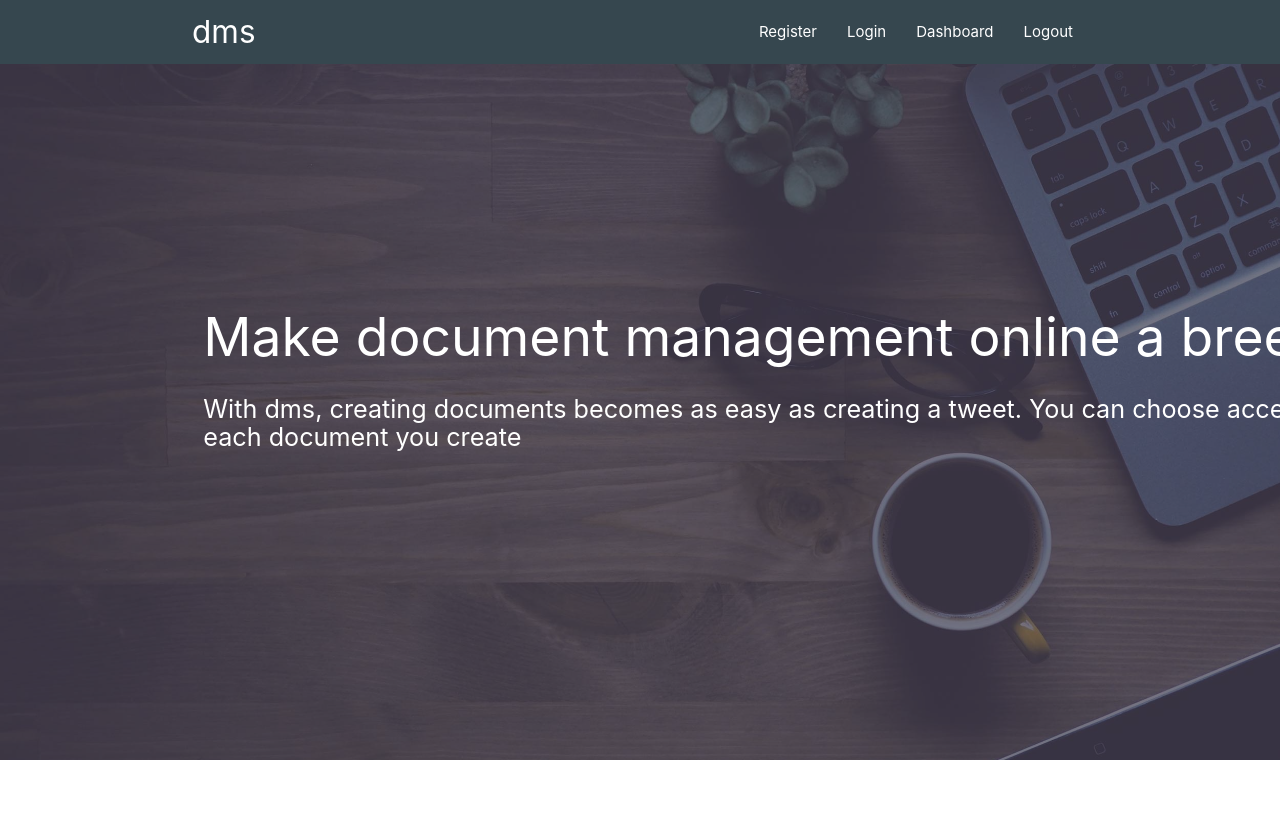
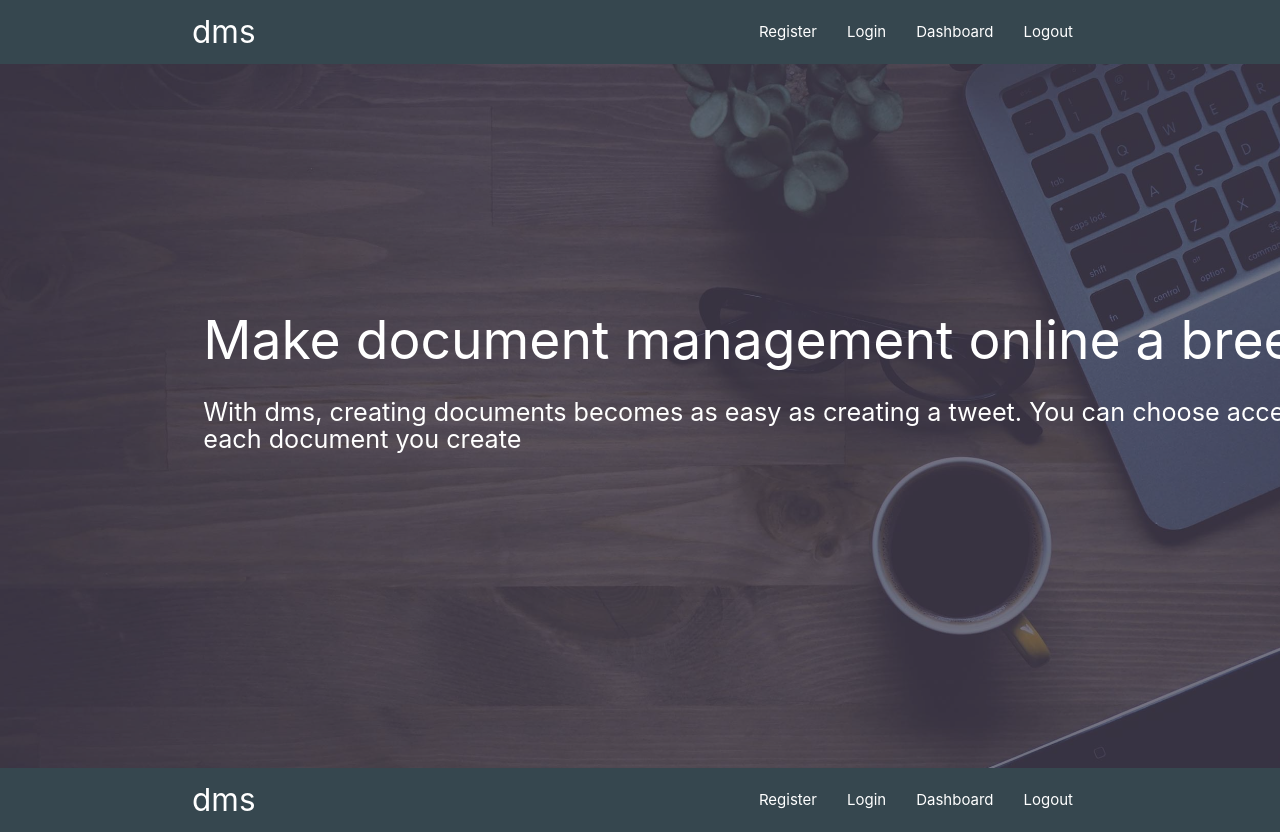
Before and after one commit to lawaldare/document-management-system, a React (Create React App) app: page / in a window 1280 px wide. Before the commit the page ends 800 px from the top, so only its background shows below. Built offline with nearby package versions, Linux system fonts and the light colour scheme.

Commit message:
create NavBar Component

```diff
--- a/src/components/App.js
+++ b/src/components/App.js
@@ -1,11 +1,13 @@
 import React from 'react';
 import NavBar from './NavBar/NavBar';
+import Footer from './Footer/Footer';
 
 function App({ children }) {
   return (
     <div className="App">
       <NavBar />
       {children}
+      <NavBar />
     </div>
   );
 }
--- a/src/components/Footer/Footer.js
+++ b/src/components/Footer/Footer.js
@@ -0,0 +1,31 @@
+import React, { Component } from 'react';
+
+export default class Footer extends Component {
+  render() {
+    return (
+      <nav style={{ backgroundColor: '#36474F' }}>
+        <div class="container">
+          <div class="nav-wrapper">
+            <Link to="/" class="brand-logo">
+              dms
+            </Link>
+            <ul class="right hide-on-med-and-down">
+              <li>
+                <Link to="/signup">Register</Link>
+              </li>
+              <li>
+                <Link to="/signin">Login</Link>
+              </li>
+              <li>
+                <Link to="/dashboard">Dashboard</Link>
+              </li>
+              <li>
+                <Link to="/signout">Logout</Link>
+              </li>
+            </ul>
+          </div>
+        </div>
+      </nav>
+    );
+  }
+}
--- a/src/components/LandingPage/main.scss
+++ b/src/components/LandingPage/main.scss
@@ -2,7 +2,7 @@
   background-image: url(../../images//bg-image.jpg);
   background-size: cover;
   background-position: center;
-  height: 87vh;
+  height: 88vh;
   min-height: 600px;
   color: #fff;
   position: relative;
```
